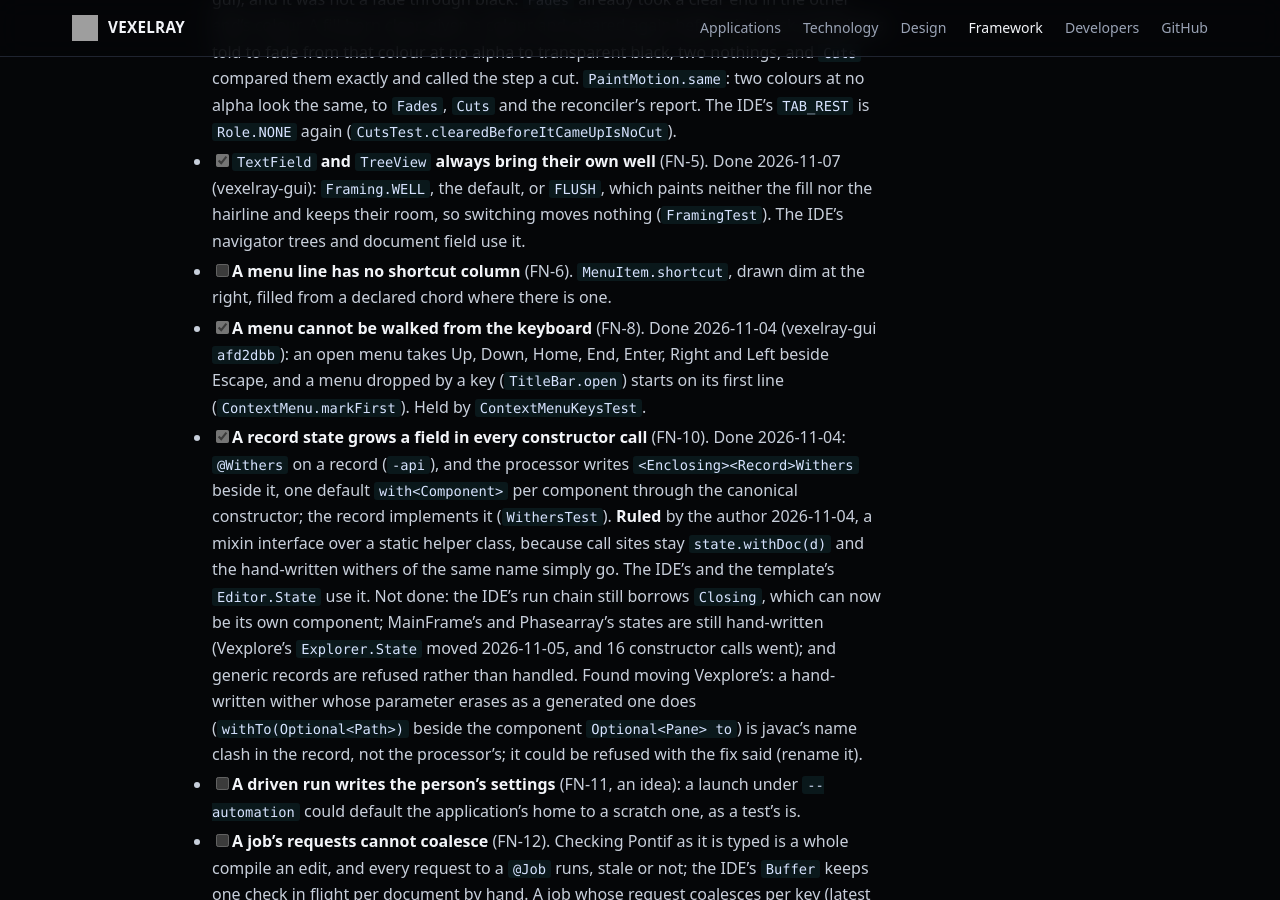
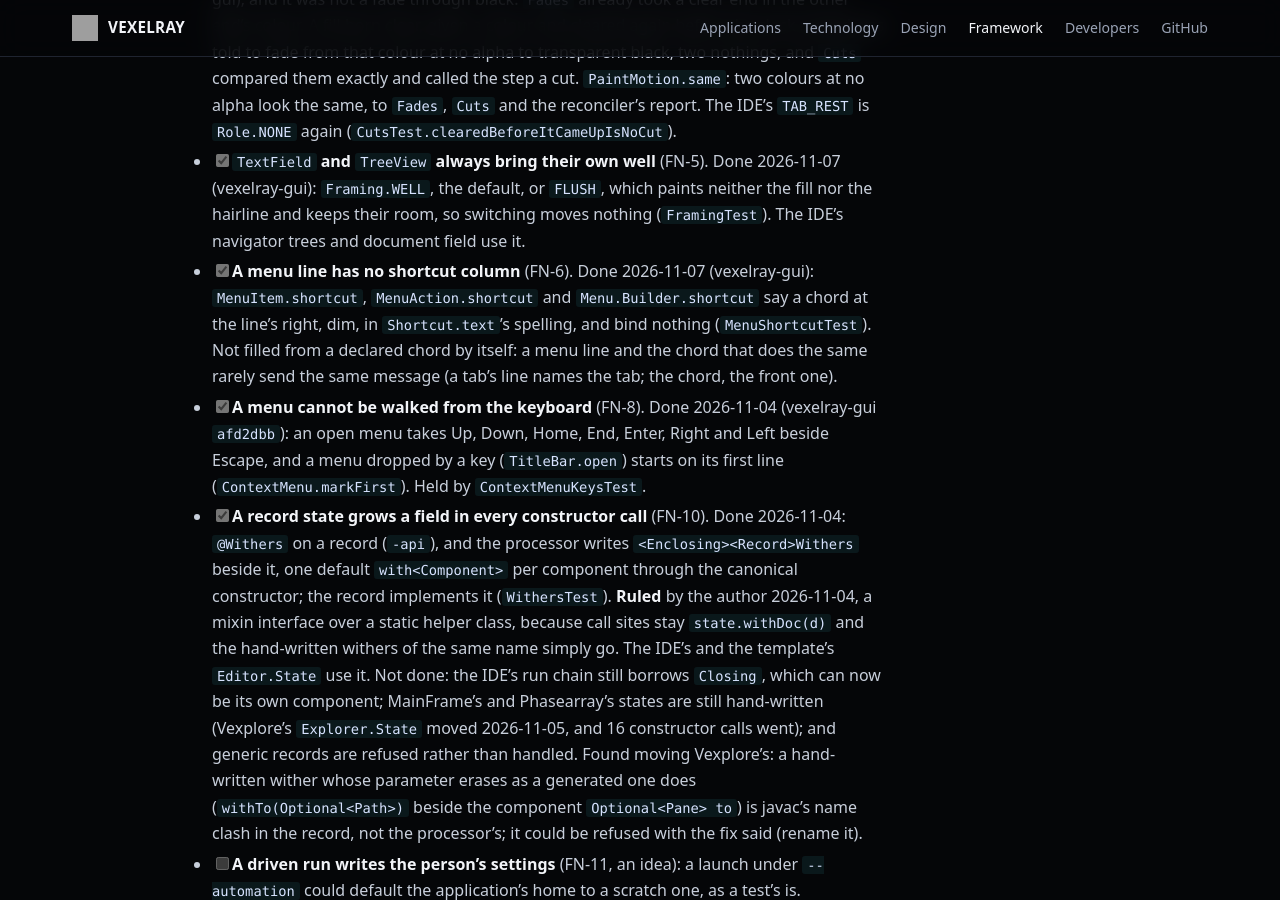
Before and after one commit to sibarum/vexelray-framework, a Jekyll site: the page built from docs/TODO.md, in a window 1280 px wide and 900 px high, scrolled down 33597 px. Built offline with Jekyll 4.4.1, drawn with Linux system fonts in a browser that asks for light colours; our own code applies the rules of GitHub Pages for plain Markdown files.

Commit message:
TODO: FN-6 done, a menu line says its chord
Co-Authored-By: Claude Opus 5.5 <noreply@anthropic.com>

```diff
--- a/docs/TODO.md
+++ b/docs/TODO.md
@@ -1215,8 +1215,10 @@ behind it, the first application `@Source @Destination` (`Runner`). The numbers
 - [x] **`TextField` and `TreeView` always bring their own well** (FN-5). Done 2026-11-07 (vexelray-gui): `Framing.WELL`,
       the default, or `FLUSH`, which paints neither the fill nor the hairline and keeps their room, so switching moves
       nothing (`FramingTest`). The IDE's navigator trees and document field use it.
-- [ ] **A menu line has no shortcut column** (FN-6). `MenuItem.shortcut`, drawn dim at the right, filled from a
-      declared chord where there is one.
+- [x] **A menu line has no shortcut column** (FN-6). Done 2026-11-07 (vexelray-gui): `MenuItem.shortcut`,
+      `MenuAction.shortcut` and `Menu.Builder.shortcut` say a chord at the line's right, dim, in `Shortcut.text`'s
+      spelling, and bind nothing (`MenuShortcutTest`). Not filled from a declared chord by itself: a menu line and the
+      chord that does the same rarely send the same message (a tab's line names the tab; the chord, the front one).
 - [x] **A menu cannot be walked from the keyboard** (FN-8). Done 2026-11-04 (vexelray-gui `afd2dbb`): an open menu
       takes Up, Down, Home, End, Enter, Right and Left beside Escape, and a menu dropped by a key (`TitleBar.open`)
       starts on its first line (`ContextMenu.markFirst`). Held by `ContextMenuKeysTest`.
```
